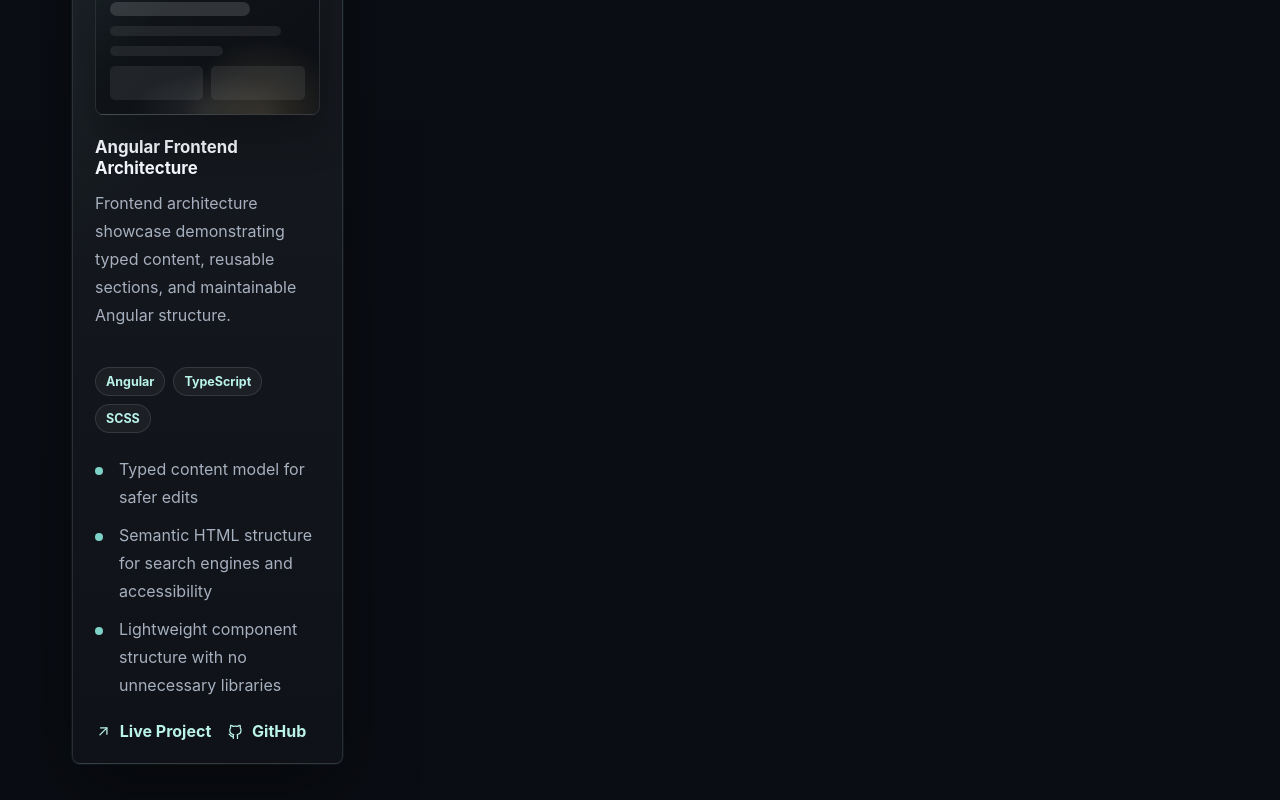
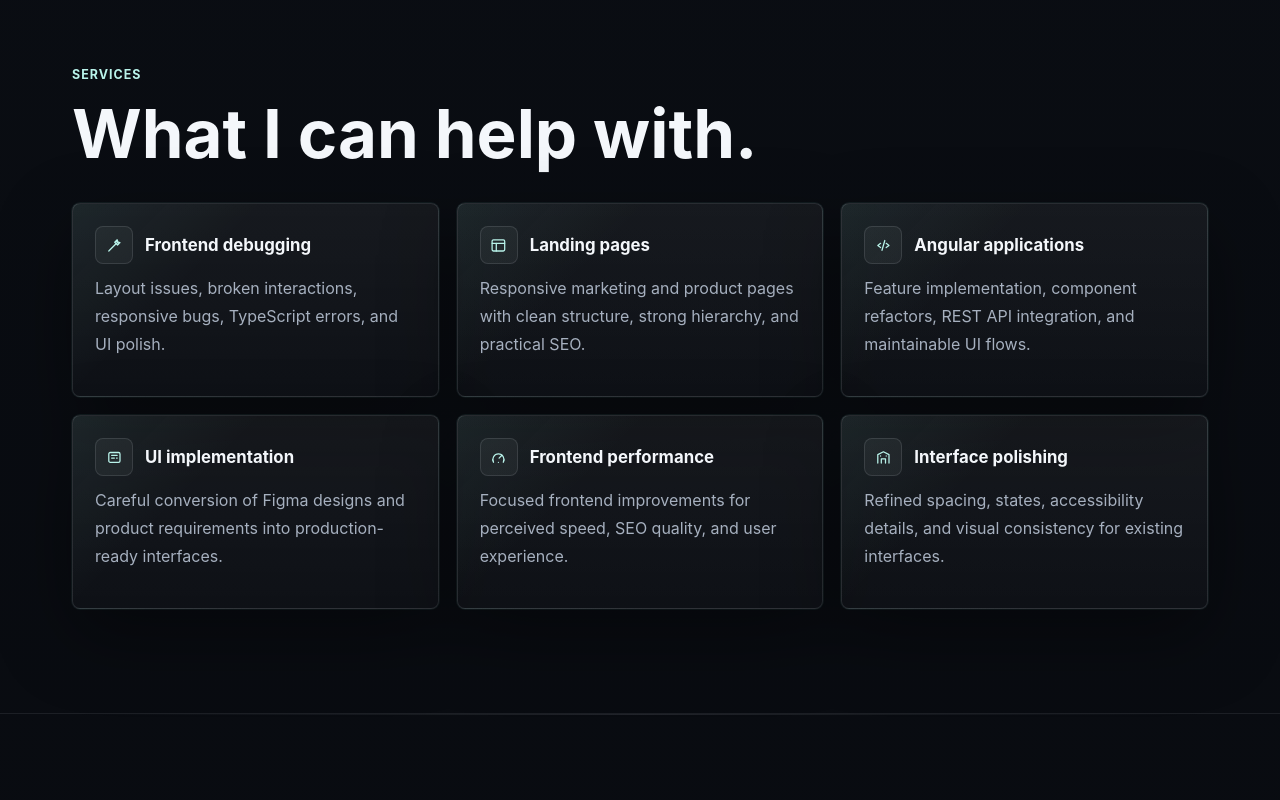
Before and after one commit to AlexHorodnic/alexhorodnic-com, an Angular app: page / in a window 1280 px wide. Shown: the part 4560-5360 px from the top of the page. Built offline with nearby package versions, Linux system fonts and the light colour scheme.

Commit message:
Streamline featured projects

```diff
--- a/src/app/data/portfolio.data.ts
+++ b/src/app/data/portfolio.data.ts
@@ -179,20 +179,6 @@
       liveUrl: 'https://example.com',
       githubUrl: 'https://github.com/alexhorodnic/booking-ui-prototype',
     },
-    {
-      title: 'Angular Frontend Architecture',
-      description:
-        'Frontend architecture showcase demonstrating typed content, reusable sections, and maintainable Angular structure.',
-      preview: 'portfolio',
-      techStack: ['Angular', 'TypeScript', 'SCSS'],
-      highlights: [
-        'Typed content model for safer edits',
-        'Semantic HTML structure for search engines and accessibility',
-        'Lightweight component structure with no unnecessary libraries',
-      ],
-      liveUrl: 'https://example.com',
-      githubUrl: 'https://github.com/alexhorodnic/portfolio',
-    },
   ],
   services: [
     {
```
